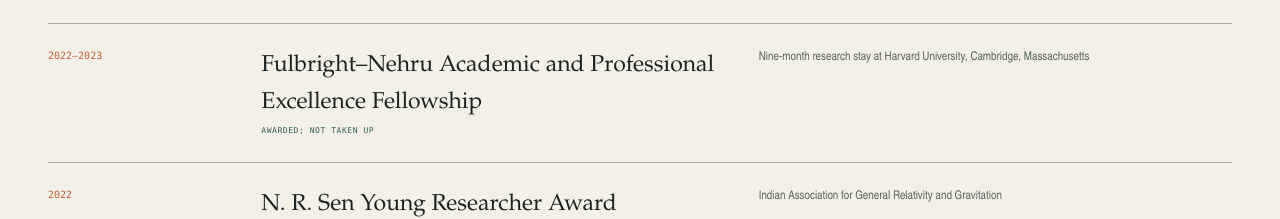
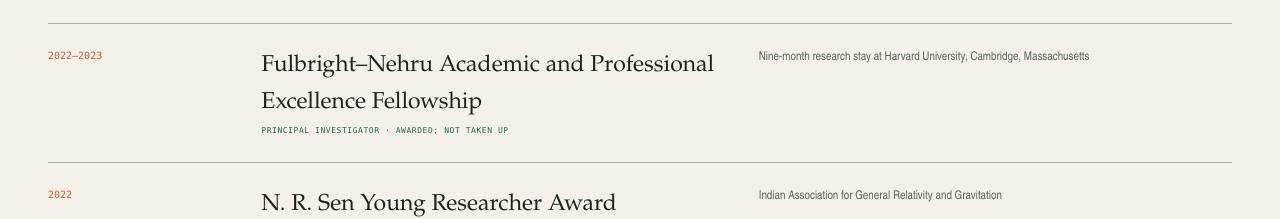
Before and after one commit to dkhaz/dhiraj-hazra-cosmology, a Next.js app: page /about in a window 1280 px wide. Shown: the part 2940-3159 px from the top of the page. Built offline with nearby package versions, Linux system fonts and the light colour scheme.

Commit message:
Restore Fulbright principal investigator designation

```diff
--- a/app/about/page.tsx
+++ b/app/about/page.tsx
@@ -21,7 +21,7 @@
   ["2026—2031", "ANRF MATRICS grant", "Principal Investigator", "EPOCH: Exploring Primordial Origins in Cosmic Hierarchies"],
   ["2022—2026", "IFCPAR / CEFIPRA", "Joint collaborator · PI L. Sriramkumar", "Testing flavors of the early Universe beyond vanilla models with cosmological observations"],
   ["2022—2024", "Indo–Italy Bilateral Grant", "Principal Investigator", "RELIC: Reconstructing Early and Late events In Cosmology"],
-  ["2022—2023", "Fulbright–Nehru Academic and Professional Excellence Fellowship", "Awarded; not taken up", "Nine-month research stay at Harvard University, Cambridge, Massachusetts"],
+  ["2022—2023", "Fulbright–Nehru Academic and Professional Excellence Fellowship", "Principal Investigator · Awarded; not taken up", "Nine-month research stay at Harvard University, Cambridge, Massachusetts"],
   ["2022", "N. R. Sen Young Researcher Award", "Award", "Indian Association for General Relativity and Gravitation"],
 ];
 
```
